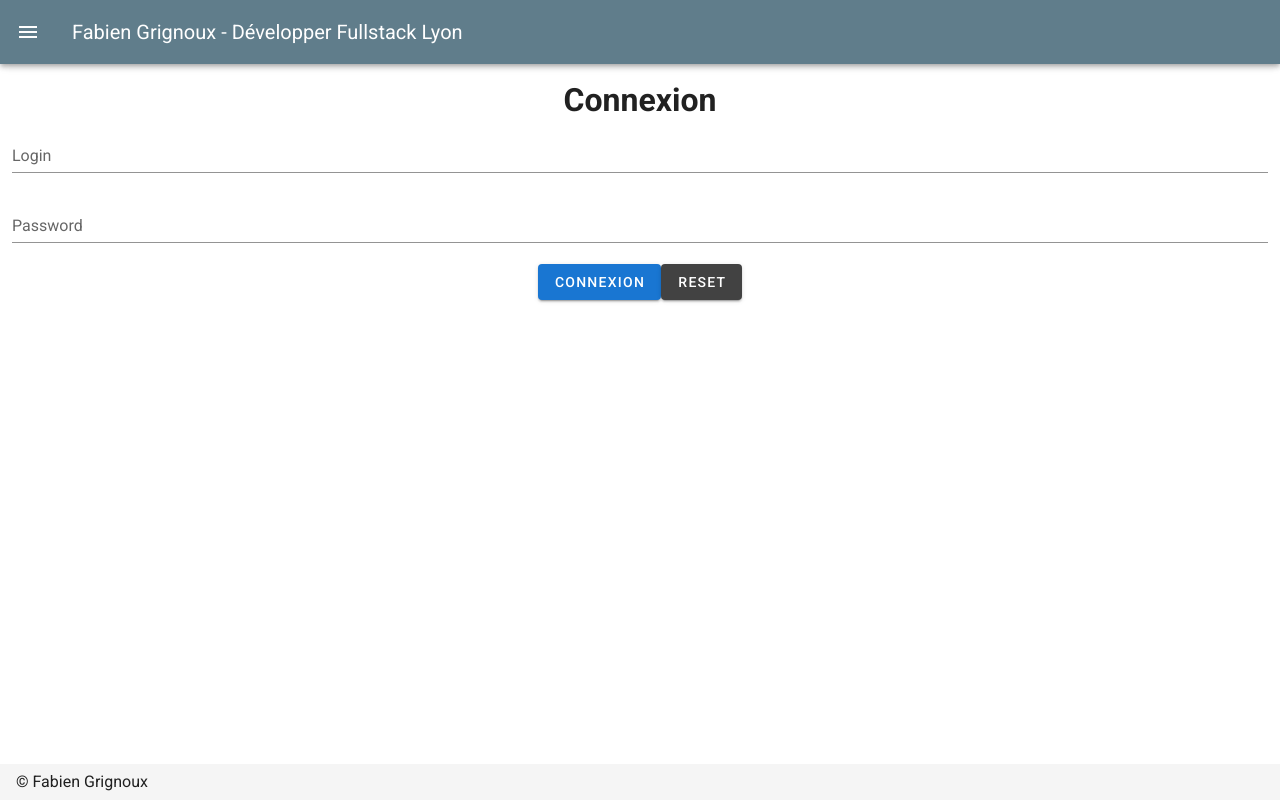
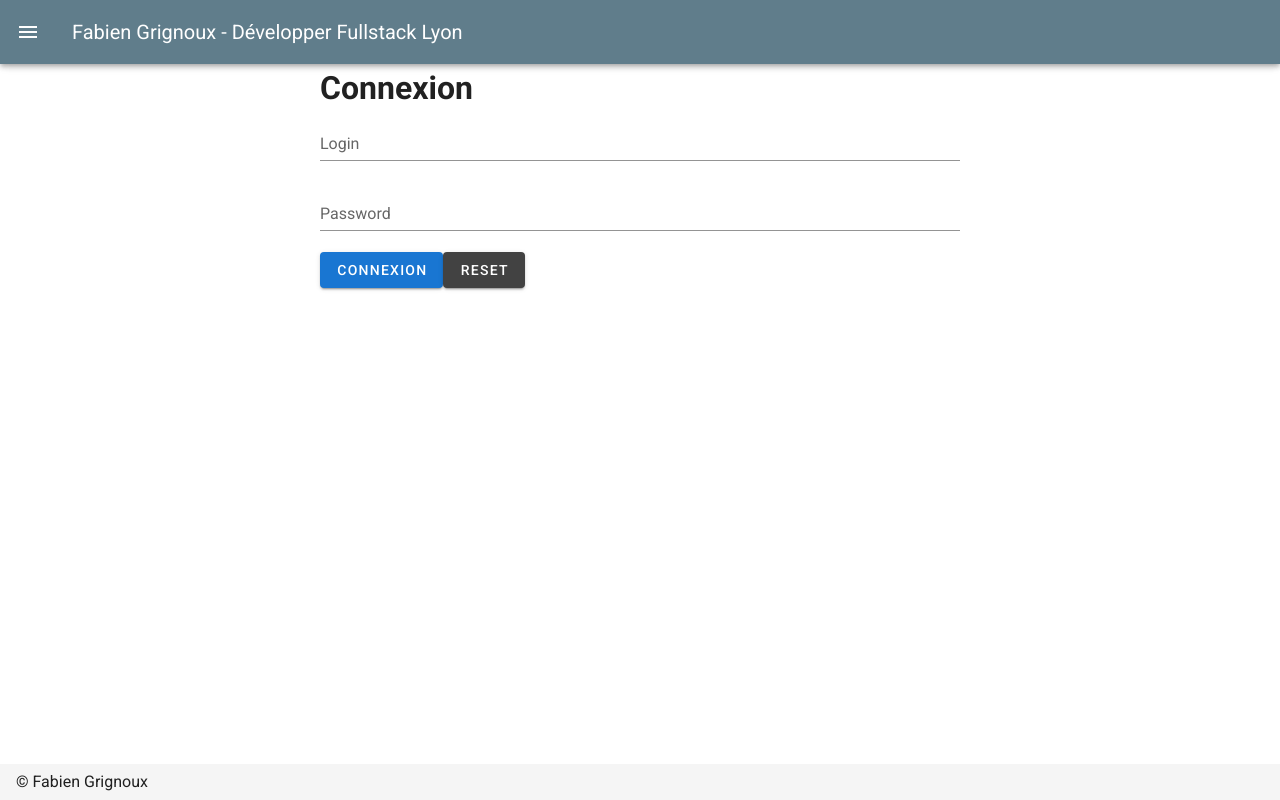
Before and after one commit to fgrx/fgrx-admin, a Nuxt app: page /auth/login in a window 1280 px wide. Built offline with nearby package versions, Linux system fonts and the light colour scheme; what tiptap-vuetify would draw is missing.

Commit message:
ajout des images dans l'éditeur de texte

```diff
--- a/components/forms/PostForm.vue
+++ b/components/forms/PostForm.vue
@@ -48,6 +48,7 @@
 import {
   TiptapVuetify,
   Heading,
+  Image,
   Bold,
   Italic,
   Strike,
@@ -85,6 +86,7 @@ export default {
       extensions: [
         History,
         Blockquote,
+        Image,
         Link,
         Underline,
         Strike,
--- /dev/null
+++ b/now.json
@@ -0,0 +1,6 @@
+{
+  "version": 2,
+  "builds": [
+    { "src": "package.json", "use": "@now/static-build" }
+  ]
+}
--- a/pages/auth/login.vue
+++ b/pages/auth/login.vue
@@ -1,6 +1,6 @@
 <template>
-  <v-layout>
-    <v-flex class="text-center">
+  <v-layout row wrap justify-center>
+    <v-flex xs12 sm8 md6>
       <h1>Connexion</h1>
       <v-form ref="form">
         <v-text-field
```
